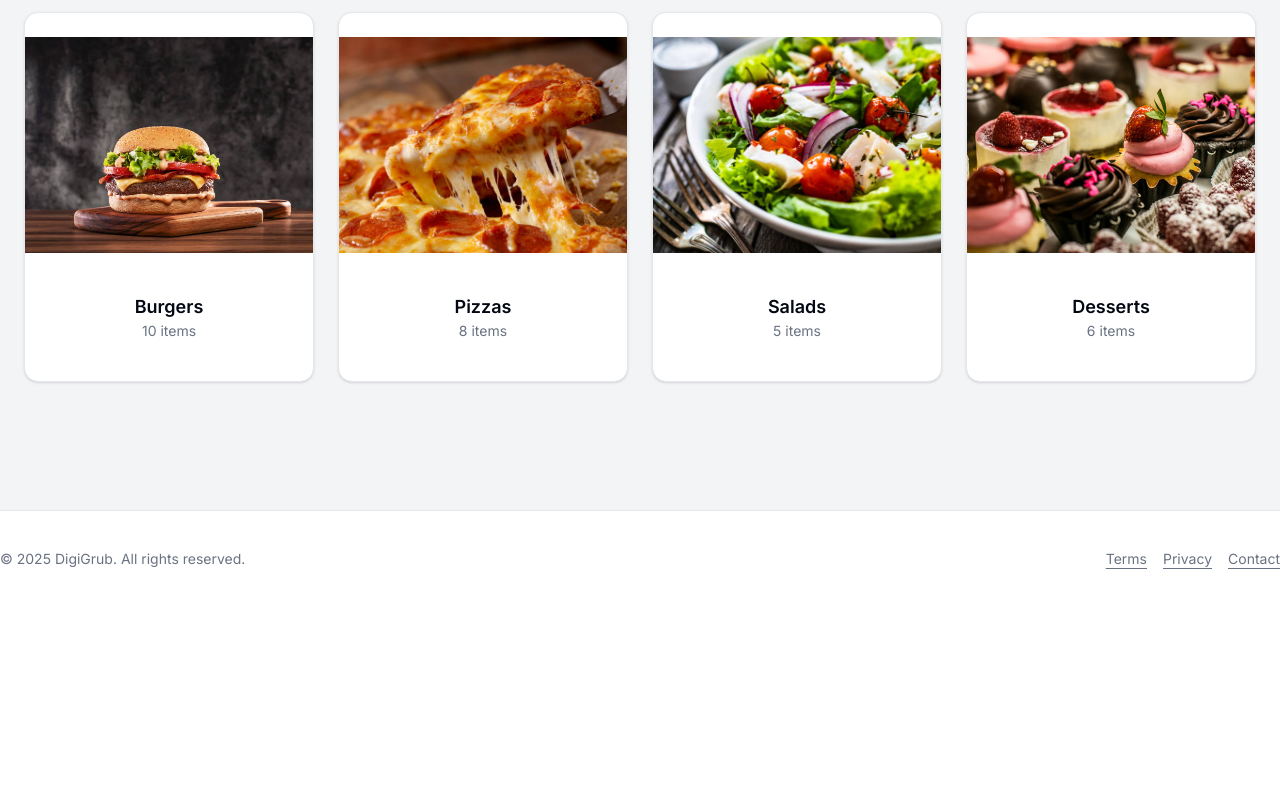
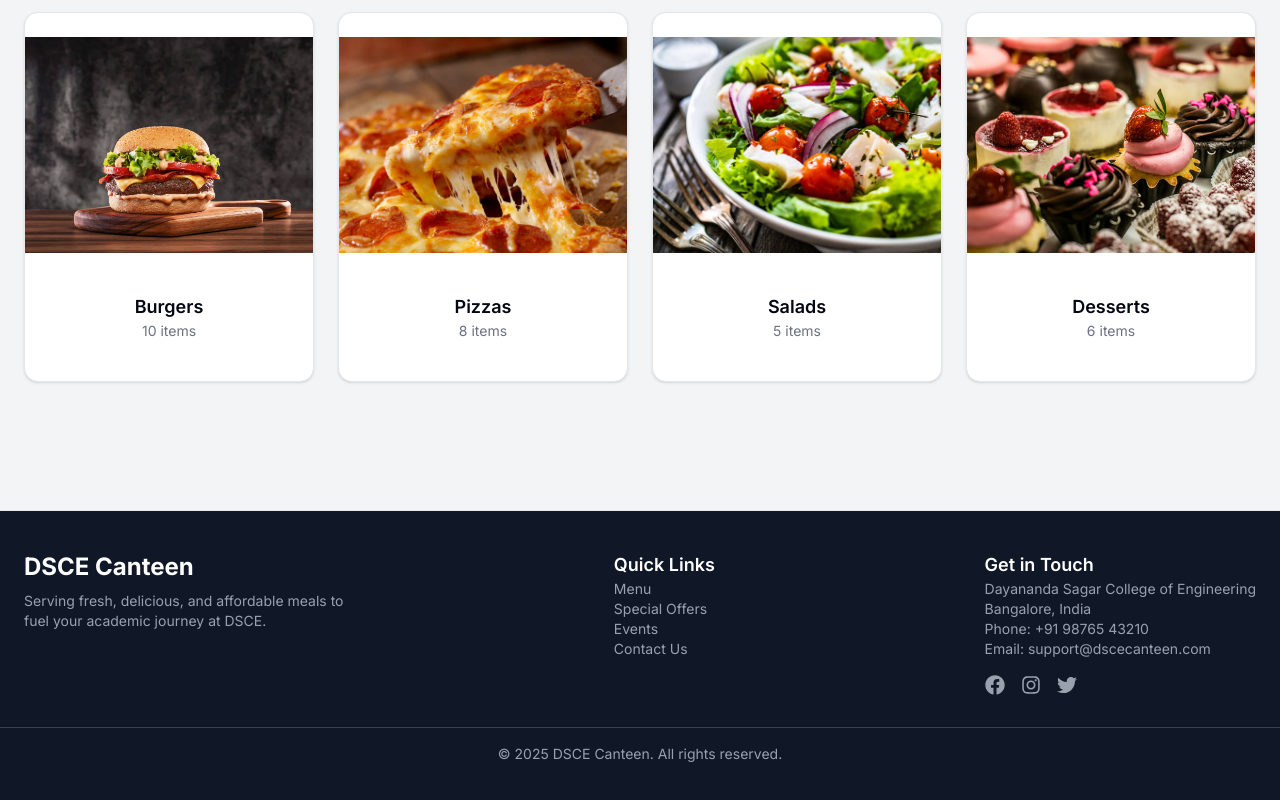
Before and after one commit to NemisysT/DigiGrub, a Next.js app in the folder digigrub/: page / in a window 1280 px wide. Shown: the part 1371-2171 px from the top of the page. Before the commit the page ends 1978 px from the top, so only its background shows below. Built offline with nearby package versions, Linux system fonts and the light colour scheme.

Commit message:
Updated Footer

```diff
--- a/digigrub/package.json
+++ b/digigrub/package.json
@@ -27,6 +27,7 @@
     "next-themes": "^0.4.4",
     "react": "^19.0.0",
     "react-dom": "^19.0.0",
+    "react-icons": "^5.5.0",
     "sonner": "^2.0.1",
     "tailwind-merge": "^3.0.2",
     "tailwindcss-animate": "^1.0.7"
--- a/digigrub/src/components/footer.tsx
+++ b/digigrub/src/components/footer.tsx
@@ -1,24 +1,72 @@
-import Link from "next/link"
+import Link from "next/link";
+import { FaFacebook, FaInstagram, FaTwitter } from "react-icons/fa";
 
 export function Footer() {
   return (
-    <footer className="border-t py-6 md:py-0">
-      <div className="container flex flex-col items-center justify-between gap-4 md:h-24 md:flex-row">
-        <p className="text-center text-sm leading-loose text-muted-foreground md:text-left">
-          &copy; {new Date().getFullYear()} DigiGrub. All rights reserved.
-        </p>
-        <div className="flex items-center gap-4">
-          <Link href="/terms" className="text-sm text-muted-foreground underline underline-offset-4">
-            Terms
-          </Link>
-          <Link href="/privacy" className="text-sm text-muted-foreground underline underline-offset-4">
-            Privacy
-          </Link>
-          <Link href="/contact" className="text-sm text-muted-foreground underline underline-offset-4">
-            Contact
-          </Link>
+    <footer className="border-t bg-gray-900 text-white py-10">
+      <div className="container mx-auto flex flex-col gap-8 px-6 md:flex-row md:justify-between md:items-start">
+        {/* Logo & About */}
+        <div className="flex flex-col items-center md:items-start">
+          <h2 className="text-2xl font-bold text-white">DSCE Canteen</h2>
+          <p className="mt-2 text-sm text-gray-400 max-w-xs text-center md:text-left">
+            Serving fresh, delicious, and affordable meals to fuel your academic journey at DSCE.
+          </p>
+        </div>
+
+        {/* Navigation Links */}
+        <div className="flex flex-col items-center md:items-start">
+          <h3 className="text-lg font-semibold text-white">Quick Links</h3>
+          <FooterLink href="/menu">Menu</FooterLink>
+          <FooterLink href="/offers">Special Offers</FooterLink>
+          <FooterLink href="/events">Events</FooterLink>
+          <FooterLink href="/contact">Contact Us</FooterLink>
+        </div>
+
+        {/* Contact & Social Media */}
+        <div className="flex flex-col items-center md:items-start">
+          <h3 className="text-lg font-semibold text-white">Get in Touch</h3>
+          <p className="text-sm text-gray-400">Dayananda Sagar College of Engineering</p>
+          <p className="text-sm text-gray-400">Bangalore, India</p>
+          <p className="text-sm text-gray-400">Phone: +91 98765 43210</p>
+          <p className="text-sm text-gray-400">Email: support@dscecanteen.com</p>
+
+          {/* Social Icons */}
+          <div className="flex gap-4 mt-4">
+            <SocialIcon href="https://facebook.com" icon={<FaFacebook />} />
+            <SocialIcon href="https://instagram.com" icon={<FaInstagram />} />
+            <SocialIcon href="https://twitter.com" icon={<FaTwitter />} />
+          </div>
         </div>
       </div>
+
+      {/* Copyright Section */}
+      <div className="mt-8 border-t border-gray-700 pt-4 text-center text-sm text-gray-400">
+        &copy; {new Date().getFullYear()} DSCE Canteen. All rights reserved.
+      </div>
     </footer>
-  )
+  );
 }
+
+function FooterLink({ href, children }: { href: string; children: React.ReactNode }) {
+  return (
+    <Link
+      href={href}
+      className="text-sm text-gray-400 transition-colors duration-200 hover:text-white hover:underline"
+    >
+      {children}
+    </Link>
+  );
+}
+
+function SocialIcon({ href, icon }: { href: string; icon: React.ReactNode }) {
+  return (
+    <Link
+      href={href}
+      target="_blank"
+      rel="noopener noreferrer"
+      className="text-gray-400 text-xl transition-colors duration-200 hover:text-white"
+    >
+      {icon}
+    </Link>
+  );
+}
--- /dev/null
+++ b/package.json
@@ -0,0 +1,5 @@
+{
+  "dependencies": {
+    "react-icons": "^5.5.0"
+  }
+}
```
Also changed, not shown: 2 other files (tests, documents, lock files or other folders).
